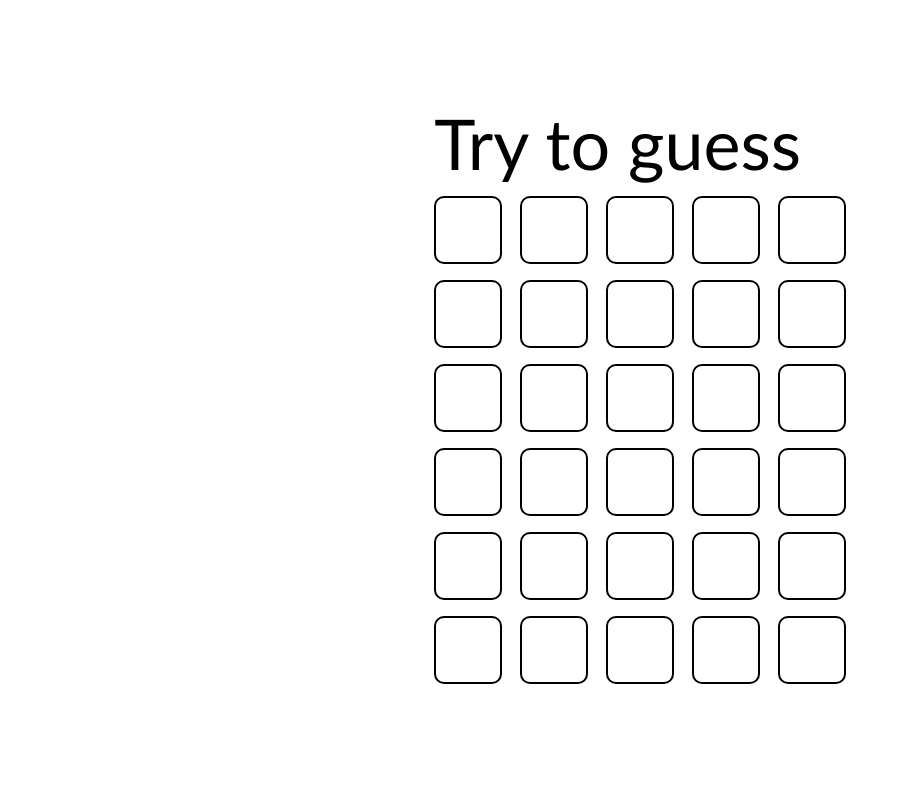
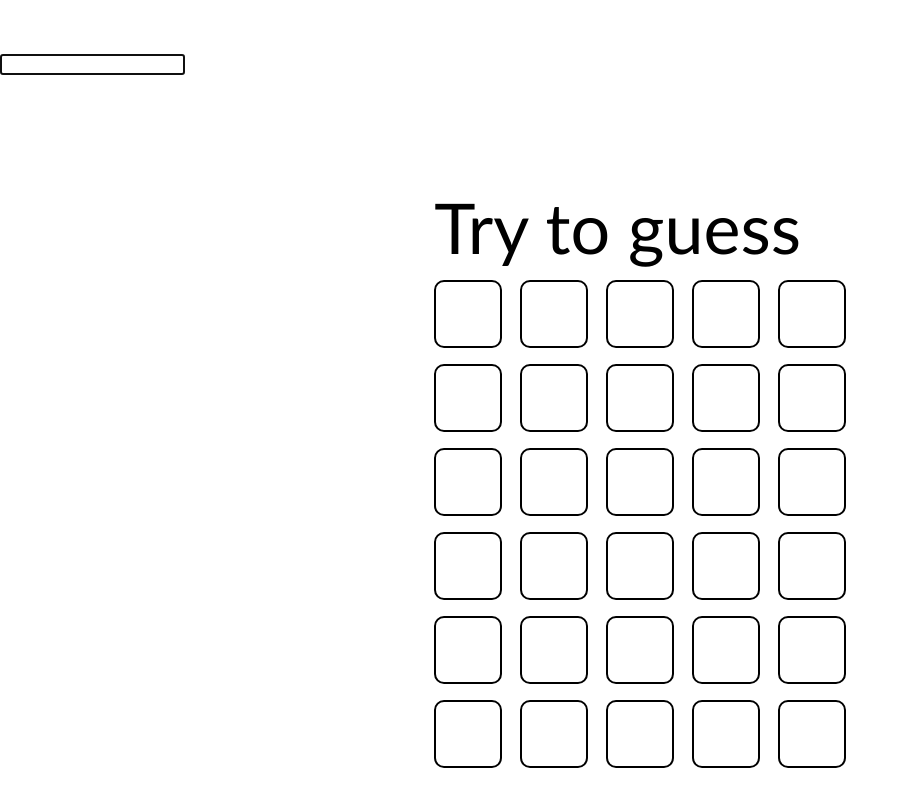
Before and after one commit to pea5e/Wordle, a plain HTML site: page index.html in a window 1280 px wide. Shown: the whole page, without its empty margins (0-909 px from the left). Drawn offline with Linux system fonts and the light colour scheme.

Commit message:
keyboard update

```diff
--- a/index.html
+++ b/index.html
@@ -46,7 +46,7 @@
     </style>
 </head>
 <body>
-    <input id="keyboard" type="hidden" readonly>
+    <input id="keyboard"  readonly>
     <script>
         // fetch("https://api.datamuse.com/words?sp=?????&max=1000").then(r=>{return r.json()}).then(r=>{console.log(r)})
         words = [
```
